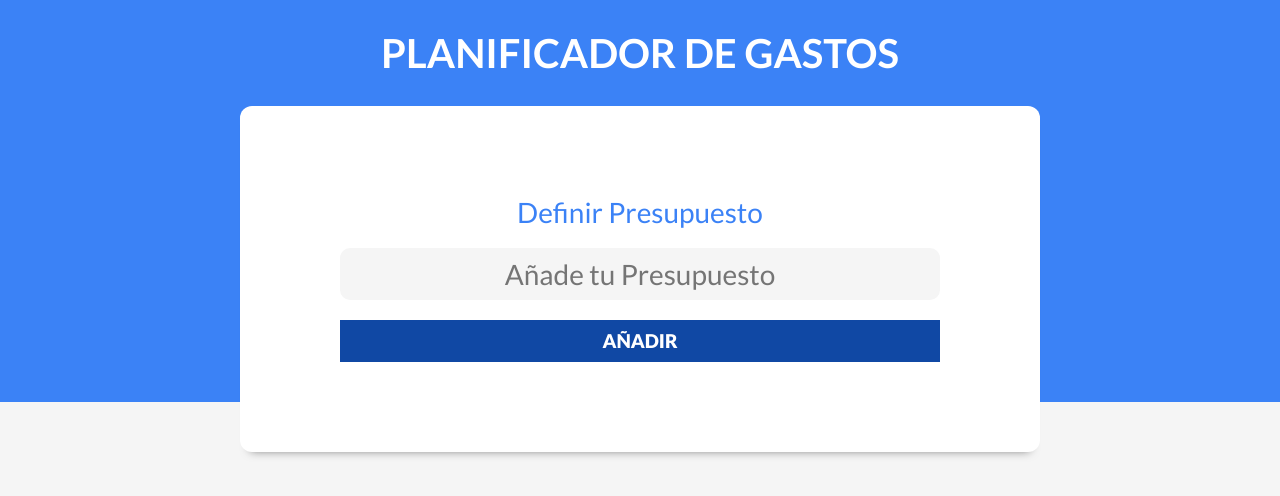
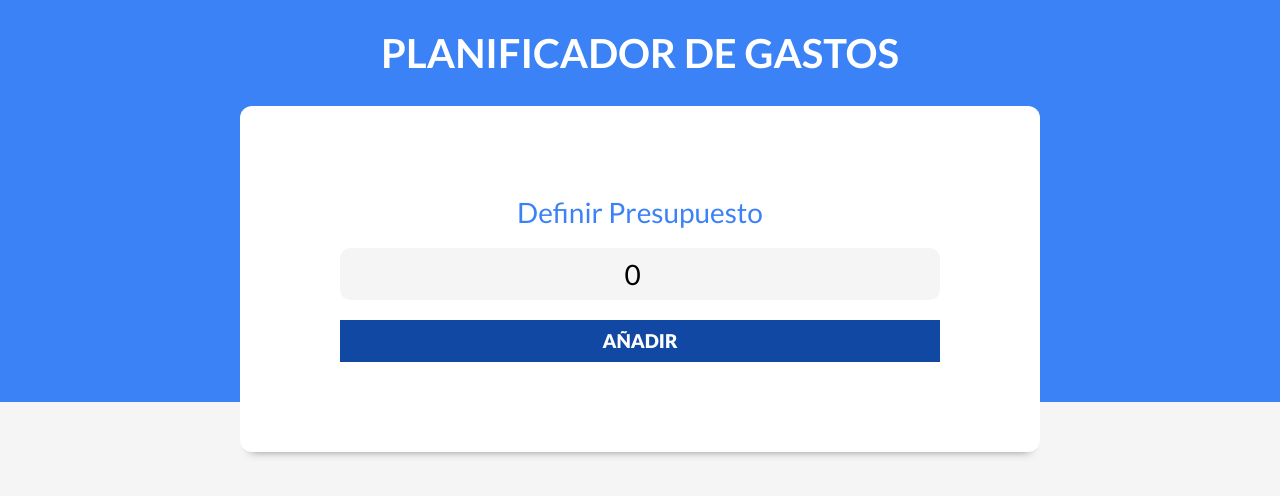
Before and after one commit to hbernalp/control-gastos, a React (Vite) app: page / in a window 1280 px wide. Shown: the top 496 px of the page. Built offline with nearby package versions, Linux system fonts and the light colour scheme.

Commit message:
Validacion de presupuesto terminado

```diff
--- a/src/App.jsx
+++ b/src/App.jsx
@@ -3,10 +3,18 @@
 
 function App() {
 
+  const [presupuesto, setPresupuesto] = useState(0);
+
+
+
 
   return (
     <div>
-      <Header />
+      <Header
+        presupuesto = {presupuesto}
+        setPresupuesto = {setPresupuesto}
+
+      />
 
     </div>
 
--- a/src/components/Header.jsx
+++ b/src/components/Header.jsx
@@ -1,11 +1,16 @@
 import React from 'react'
 import NuevoPresupuesto from './NuevoPresupuesto'
 
-const Header = () => {
+const Header = ({presupuesto, setPresupuesto}) => {
   return (
     <header>
         <h1>Planificador de Gastos</h1>
-        <NuevoPresupuesto />
+
+        <NuevoPresupuesto
+             presupuesto = {presupuesto}
+             setPresupuesto = {setPresupuesto}
+
+        />
 
     </header>
   )
--- /dev/null
+++ b/src/components/Mensaje.jsx
@@ -0,0 +1,9 @@
+import React from 'react'
+
+const Mensaje = ({children, tipo}) => {
+  return (
+    <div className='{`alerta ${tipo}`}'>{children}</div>
+  )
+}
+
+export default Mensaje
--- a/src/components/NuevoPresupuesto.jsx
+++ b/src/components/NuevoPresupuesto.jsx
@@ -1,18 +1,44 @@
-import React from 'react'
+import {useState} from 'react'
+import Mensaje from './Mensaje'
 
-const NuevoPresupuesto = () => {
+const NuevoPresupuesto = ({presupuesto, setPresupuesto}) => {
+
+    const [mensaje, setMensaje] = useState('')
+
+//Validando el presupuesto con una funcion
+    const handlePresupuesto = (e) => {
+        e.preventDefault();
+
+        //realizando la condicion de validar que sea numero
+        if(!presupuesto || presupuesto < 0) {
+            setMensaje('No es un presupuesto valido')
+            return
+        }
+        setMensaje('')
+
+    }
+
+
   return (
     <div className='contenedor-presupuesto contenedor sombra'>
 
-        <form className='formulario'>
+        <form className='formulario' onSubmit={handlePresupuesto}>
             <div className='campo'>
-                <label>Definir Presupuesto</label>
+                <label>Definir Presupuesto </label>
 
-                <input className='nuevo-presupuesto' type="text" placeholder='Añade tu Presupuesto' />
+                <input
+                    className="nuevo-presupuesto"
+                    type="number"
+                    placeholder="Añade tu Presupuesto"
+                    value={presupuesto}
+                    onChange={ e => setPresupuesto(Number(e.target.value))}
+                />
 
             </div>
 
             <input type="submit" value="Añadir" />
+
+            {mensaje && <Mensaje tipo="error">{mensaje}</Mensaje>}
 
 
         </form>
```
